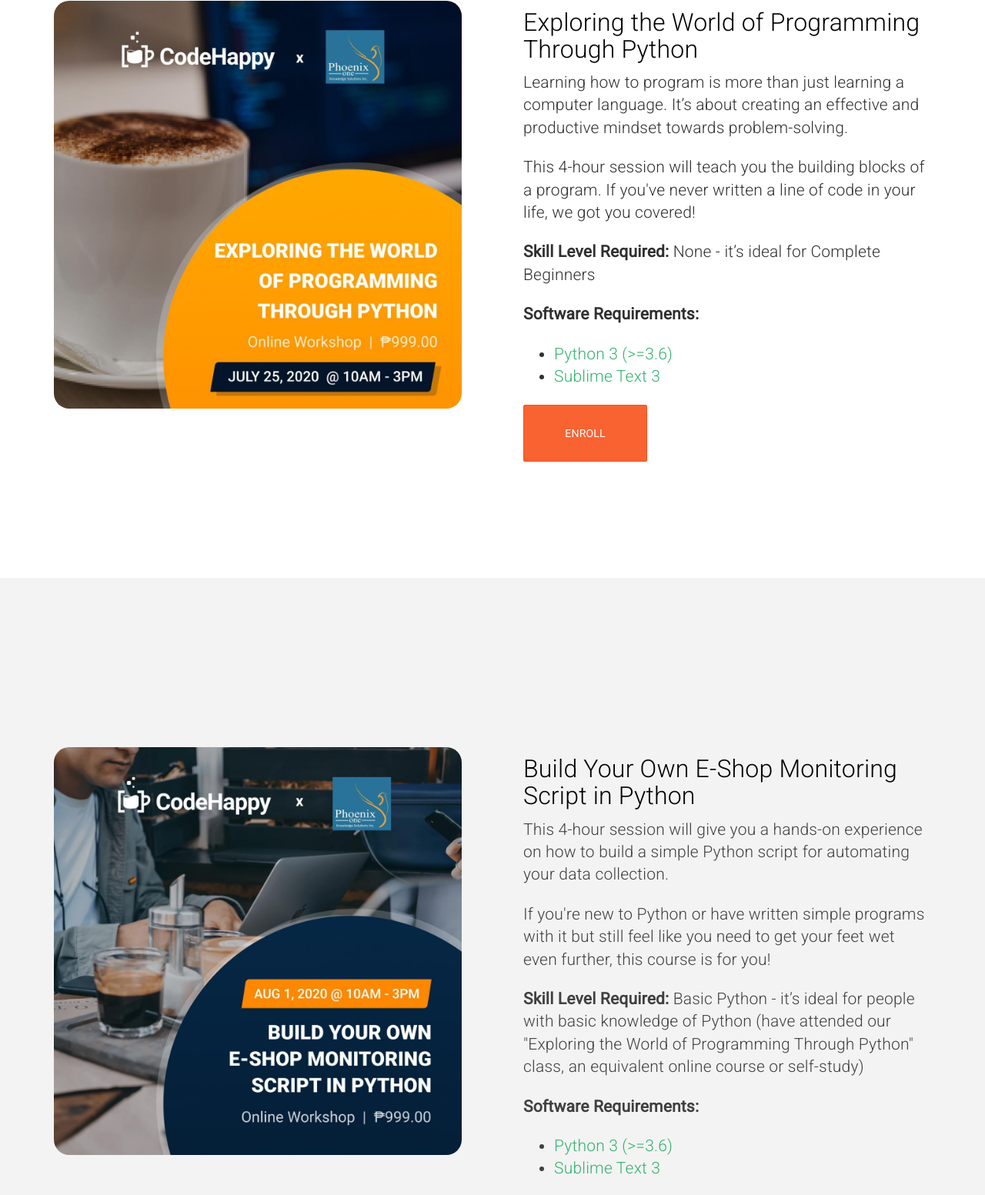
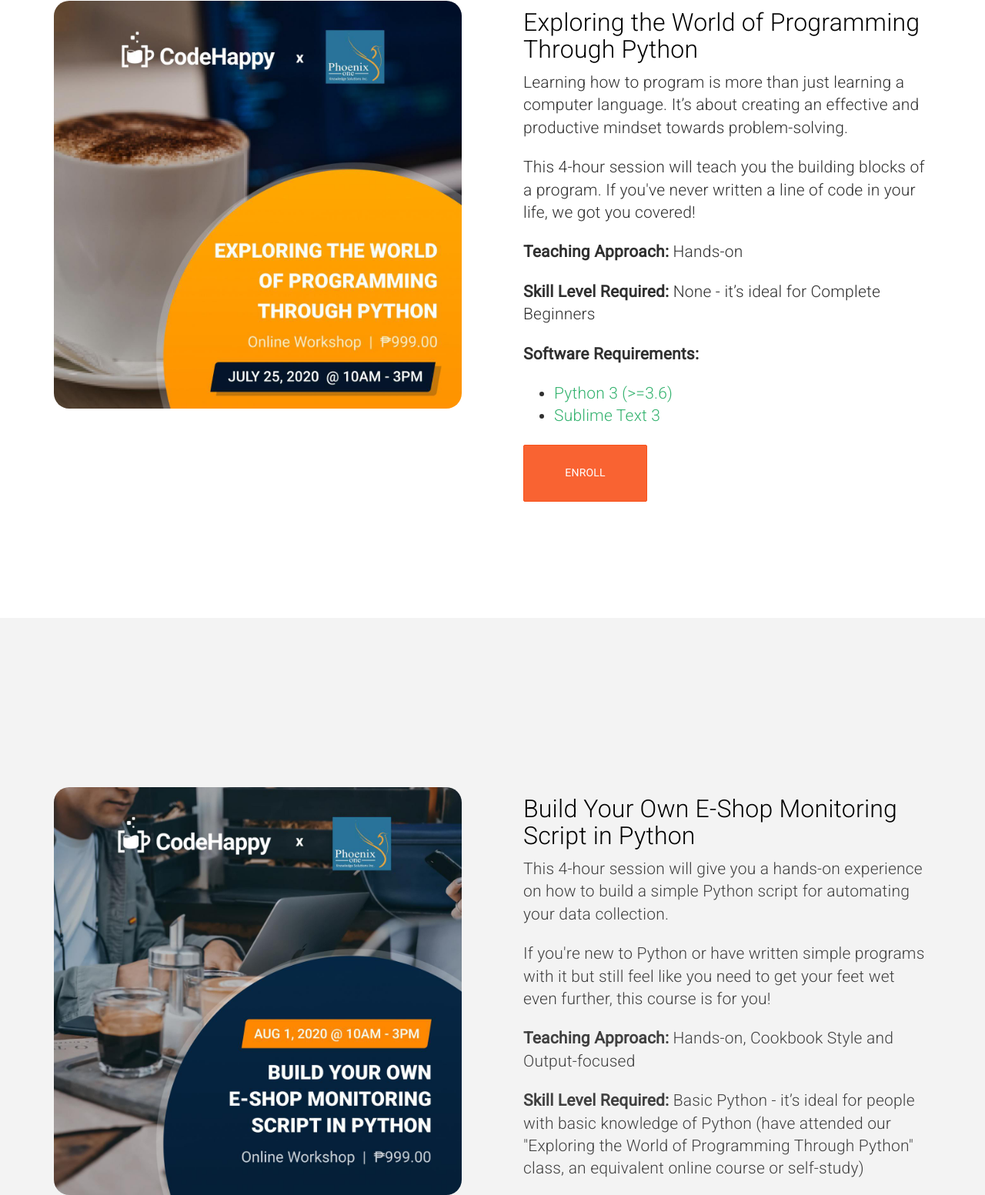
Before and after one commit to codehappyph/codehappyph.github.io, a plain HTML site: page python-training-series.html in a window 1280 px wide. Shown: the part 998-2551 px from the top of the page at 77% size. Drawn offline with Linux system fonts and the light colour scheme; files that its build step writes are made by us from their sources.

Commit message:
Update training landing page

```diff
--- a/python-training-series.html
+++ b/python-training-series.html
@@ -102,6 +102,9 @@
                             <p class="lead">
                             This 4-hour session will teach you the building blocks of a program. If you've never written a line of code in your life, we got you covered!
                             </p>
+                            <p class="lead">
+                            <b>Teaching Approach:</b> Hands-on
+                            </p>
                             <p class="lead"> <b> Skill Level Required:</b> None - it’s ideal for Complete Beginners
                             </p>
                             <p class="lead"> <b> Software Requirements:</b>
@@ -147,6 +150,9 @@
                             </p>
                             <p class="lead">
                             If you're new to Python or have written simple programs with it but still feel like you need to get your feet wet even further, this course is for you!
+                            </p>
+                            <p class="lead">
+                            <b>Teaching Approach:</b> Hands-on, Cookbook Style and Output-focused
                             </p>
                             <p class="lead"> <b> Skill Level Required:</b> Basic Python - it’s ideal for people with basic knowledge of Python (have attended our "Exploring the World of Programming Through Python" class, an equivalent online course or self-study)
                             </p>
```
